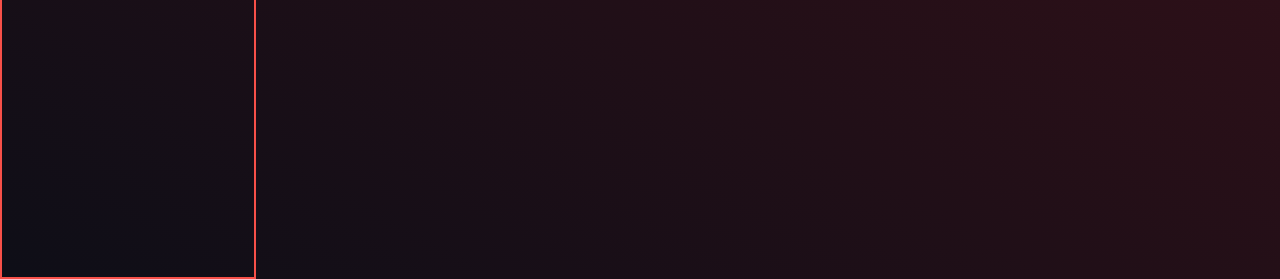
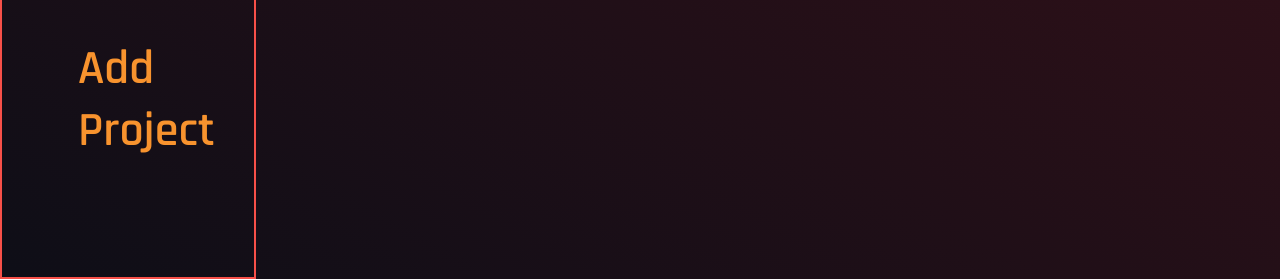
Before and after one commit to NamesNotJordan/Odin-Todo-List, a website built with webpack: page src/template.html in a window 1280 px wide. Shown: the part 521-800 px from the top of the page. Built offline with nearby package versions, Linux system fonts and the light colour scheme.

Commit message:
add project button

```diff
--- a/src/template.html
+++ b/src/template.html
@@ -18,7 +18,9 @@
         <button class="project-button default-project" id="week-button">This Week</button>
         <div class="project-container">
             <h2>Projects</h2>
-            <ul class="project-ul"></ul>
+            <ul class="project-ul">
+                <button class="add-project-button">Add Project</button>
+            </ul>
         </div>
     </div>
     <div class="task-container">
```
